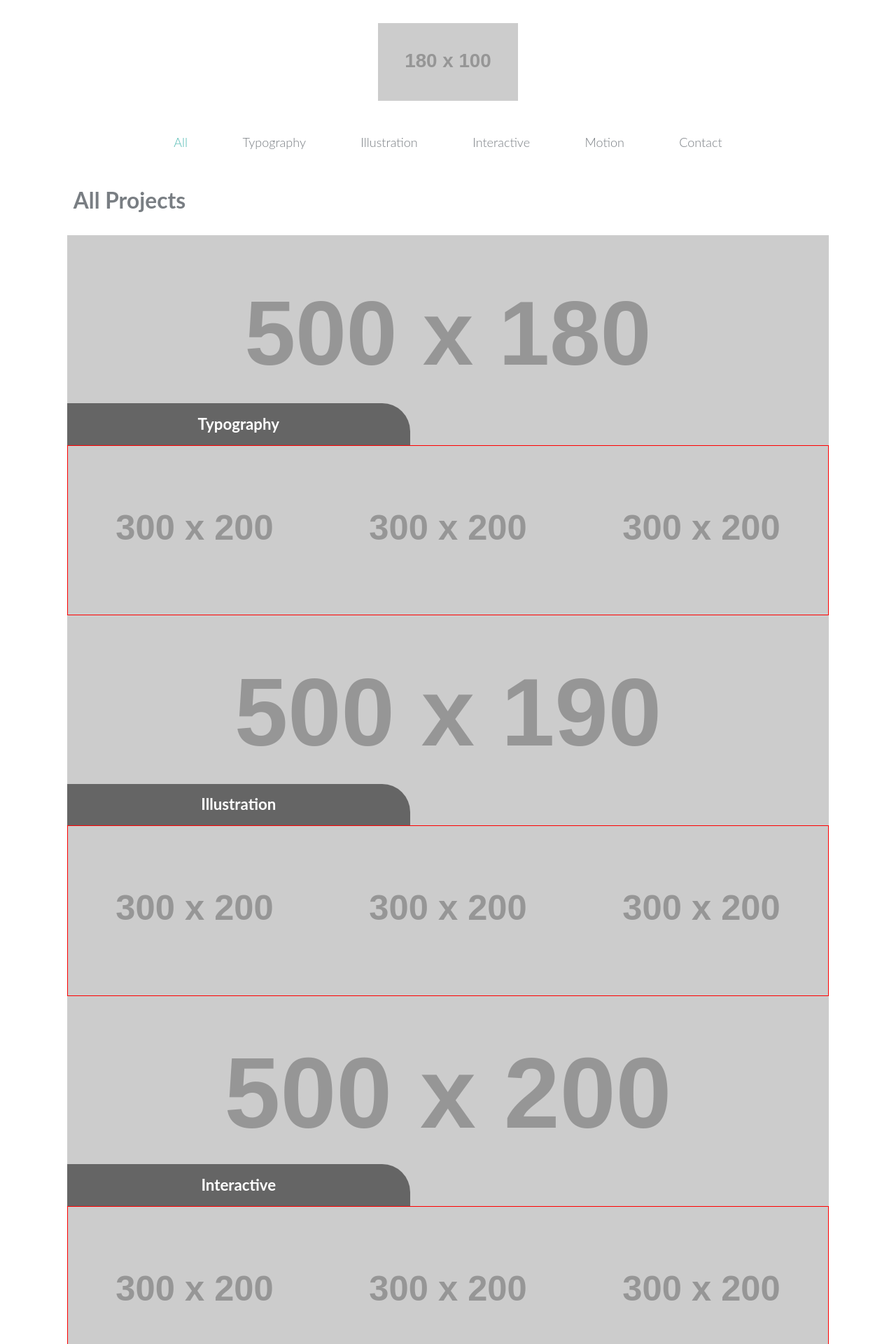
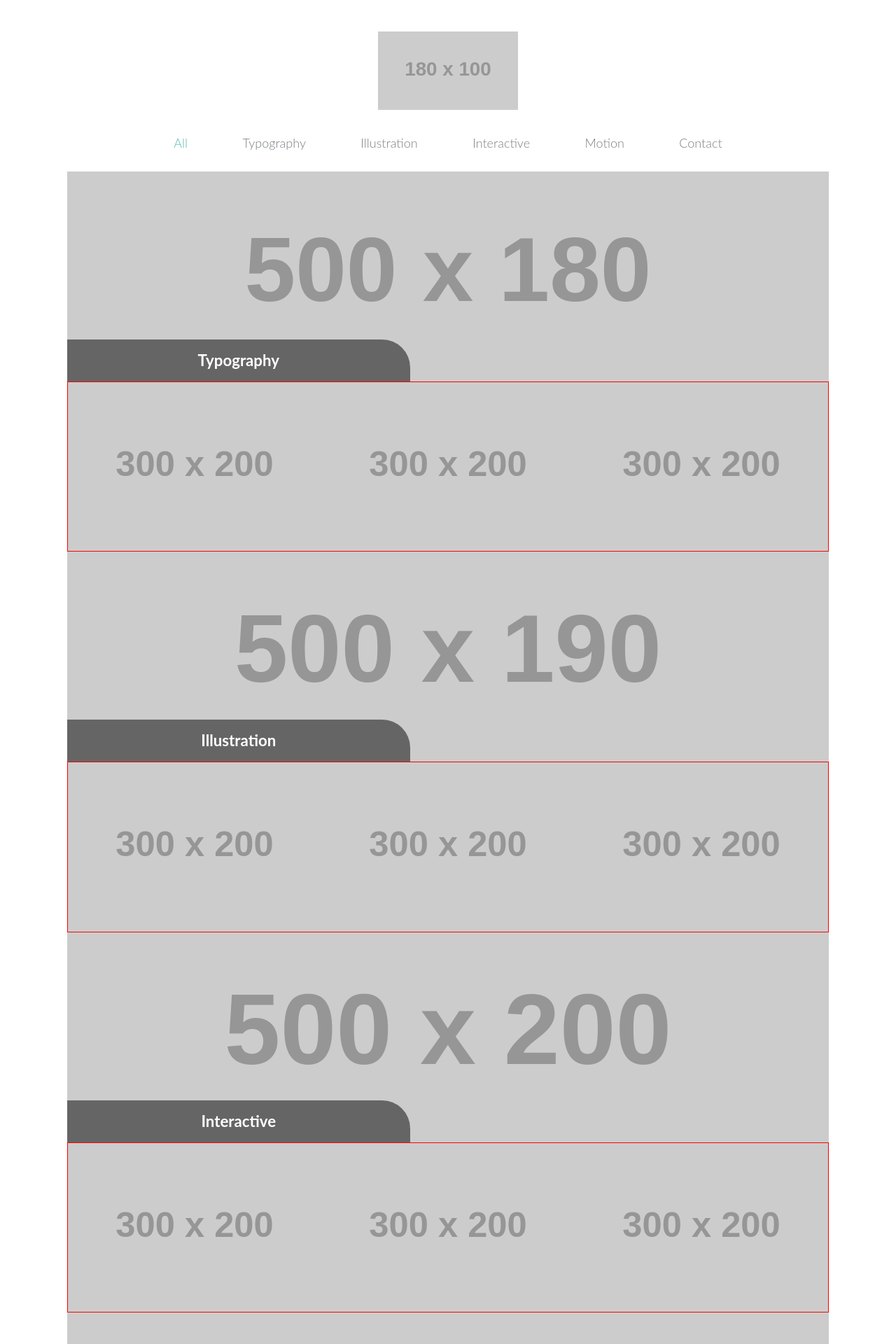
Before and after one commit to sebastiann88/personal-online-portfolio, a Jekyll site: the page built from all.html, in a window 1280 px wide. Shown: the top 1920 px of the page at 70% size. Built offline with Jekyll 4.4.1, drawn with Linux system fonts in a browser that asks for light colours; nearby versions of some CDN libraries.

Commit message:
style(all): adjust the spacing of the hamburger

```diff
--- a/all.html
+++ b/all.html
@@ -1,8 +1,6 @@
 ---
 layout: default
 ---
-
-<h1 id="h1">All Projects</h1>
 
 <section>
     <figure class="banner typo">
--- a/css/main.css
+++ b/css/main.css
@@ -97,7 +97,6 @@
 }
 
 .nav {
-    margin-top: 1.5em;
     margin-left: auto;
     margin right: auto;
     display: none;
@@ -139,7 +138,7 @@
     width: 60px;
     position: absolute;
     right: 0;
-    bottom: -1.5em;
+    bottom: 0em;
 }
 
 .nav-open,
@@ -251,12 +250,12 @@
     line-height: 1.1852;
     text-align: center;
     color: white;
-    padding: 0.355em 0;
+    margin: 0.75em 0;
 }
 
 figcaption > h4 {
     text-align: center;
-    padding: 0.355em 0;
+    margin: 0.75em 0;
 }
 
 .previews {
--- a/css/typography.css
+++ b/css/typography.css
@@ -19,18 +19,10 @@
     }
 }
 
-h2, h3, h4, h5, h6, ol, dl, dd,
+h2, h3, h5, h6, ol, dl, dd,
 blockquote, details, hr,
 fieldset, pre, table {
     margin: 0 0 1.5rem 0;
-}
-
-figcaption > h1 {
-    font-size: 1.2656rem;
-    line-height: 1.1852;
-    text-align: center;
-    color: white;
-    padding: 0.355em 0;
 }
 
 div > h2, h2 + p {
@@ -172,15 +164,3 @@
 .pad-bottom-half {
   padding-bottom: 0.7500rem;
 }
-
-@media (min-width: 769px) {
-    h1 {
-        margin: 0.5rem;
-    }
-}
-
-@media (min-width: 769px) {
-    figcaption > h4 {
-        margin: 0.5rem;
-    }
-}
```
